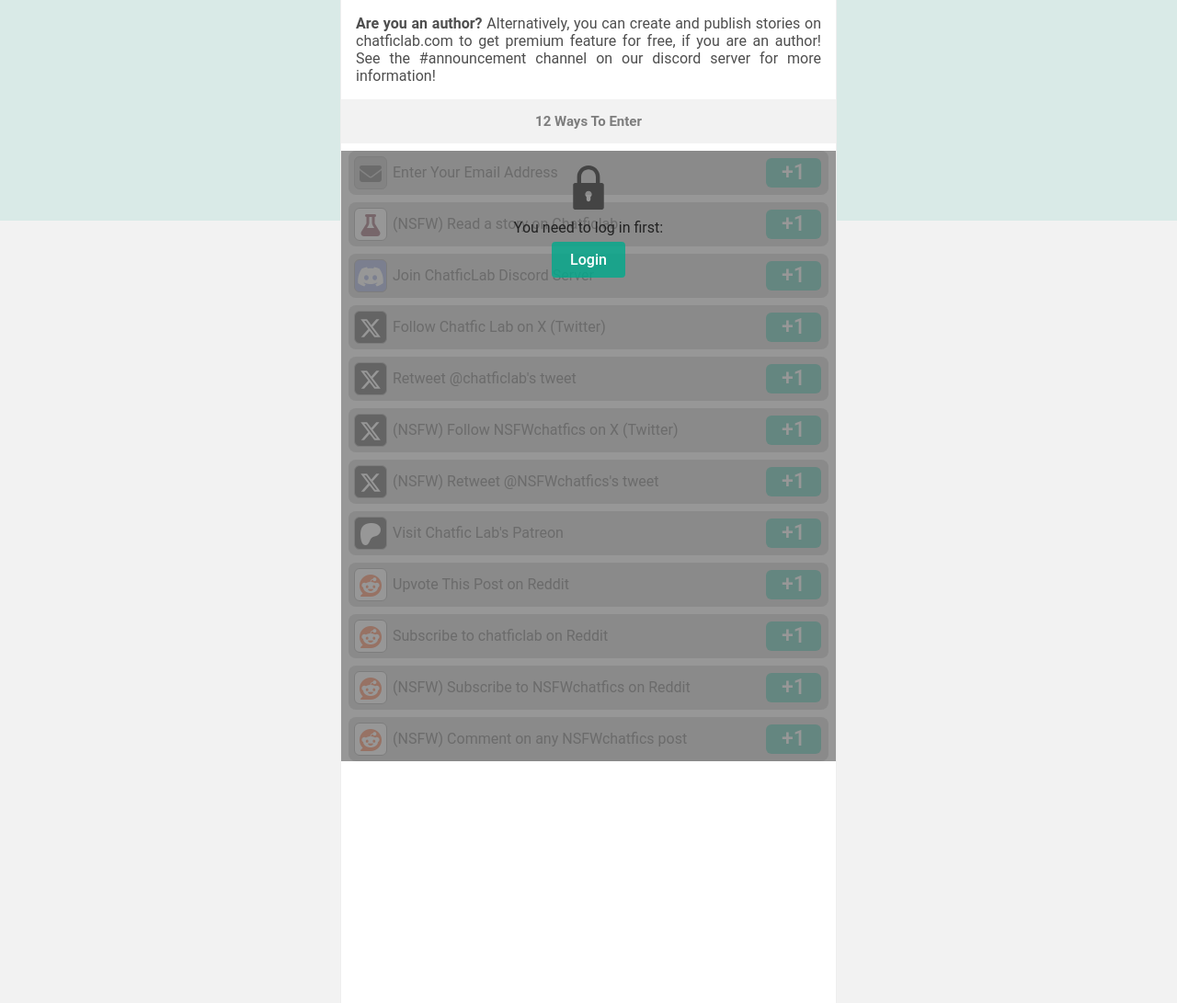
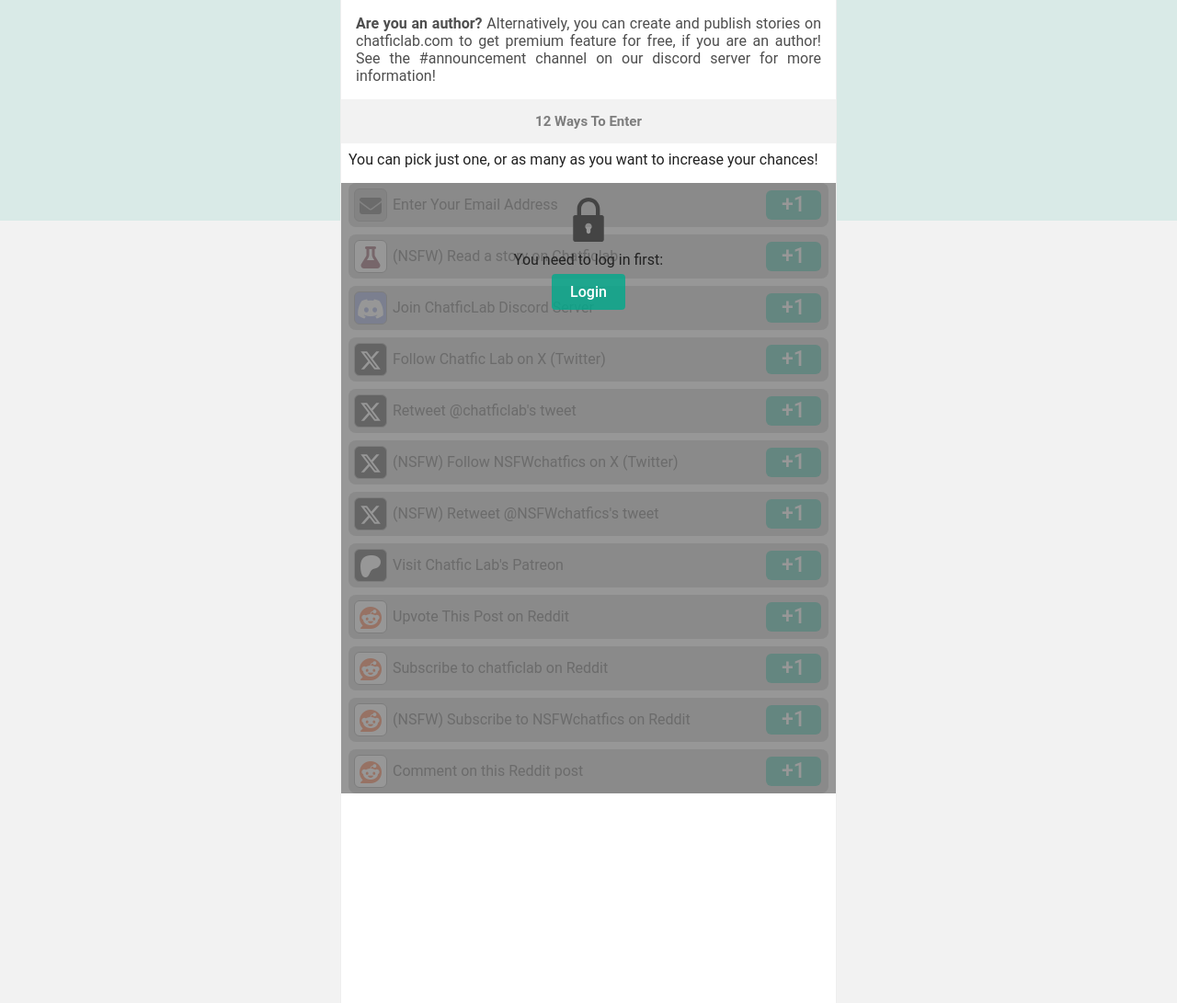
Before and after one commit to gokhanmeteerturk/chatficdb, a FastAPI app: page /giveaway in a window 1280 px wide. Shown: the part 560-1651 px from the top of the page at 92% size. Before the commit the page ends 1388 px from the top, so only its background shows below. Run offline with FastAPI, Linux system fonts and the light colour scheme.

Commit message:
giveaway custom

```diff
--- a/templates/giveaway_page.html
+++ b/templates/giveaway_page.html
@@ -176,6 +176,7 @@ function parseJwt (token) {
         <h3 class="ways tac">
             12 Ways To Enter
         </h3>
+        <p style="padding:8px;">You can pick just one, or as many as you want to increase your chances!</p>
         <div id="methods">
             <div id="loggedin"></div>
             <div id="loginrequired">
@@ -404,7 +405,7 @@ function parseJwt (token) {
                     <div class="expandable">
                         <div class="tac">
                             <span class="expandabletext">
-                                <a target="_blank" onauxclick="return linkClickedMiddle(event, 'redditclick')" onclick="return linkClicked('redditclick');" href="https://www.reddit.com/r/chatficlab/comments/190avkx/chatfic_lab_giveaway_get_one_of_3_premium/" class="btn">
+                                <a target="_blank" onauxclick="return linkClickedMiddle(event, 'redditclick')" onclick="return linkClicked('redditclick');" href="https://www.reddit.com/r/NSFWchatfics/comments/1ee7tqh/chatfic_lab_new_giveaway_get_one_of_31_premium/?nice" class="btn">
                                     Upvote This Post on Reddit
                                 </a>
                                 <div>&nbsp;</div>
@@ -476,14 +477,14 @@ function parseJwt (token) {
                 <div class="method" id="nsfwcomment">
                     <a href="javascript:void(0);" onclick="setMethod(this.parentNode);" class="methodbubble">
                         <span class="icon"><i class="fa-brands fa-reddit"></i></span>
-                        <span class="name">(NSFW) Comment on any NSFWchatfics post</span>
+                        <span class="name">Comment on this Reddit post</span>
                         <span class="amount">+1</span>
                     </a>
                     <div class="expandable">
                         <div class="tac">
                             <span class="expandabletext">
                                 <span class="step">Step 1:</span>
-                                <a target="_blank" href="https://www.reddit.com/r/NSFWchatfics" class="btn">
+                                <a target="_blank" href="https://www.reddit.com/r/NSFWchatfics/comments/1ee7tqh/chatfic_lab_new_giveaway_get_one_of_31_premium/" class="btn">
                                     Comment on r/NSFWchatfics
                                 </a>
                                 <span class="step">Step 2:</span>
@@ -494,7 +495,7 @@ function parseJwt (token) {
                                     </a>
                                 </div>
                                 <div>
-                                    <small>This information will be checked at the end of the giveaway.</small>
+                                    <small>By commenting, you are also joining the second giveaway through RedditRaffler!</small>
                                 </div>
                             </span>
                         </div>
```
